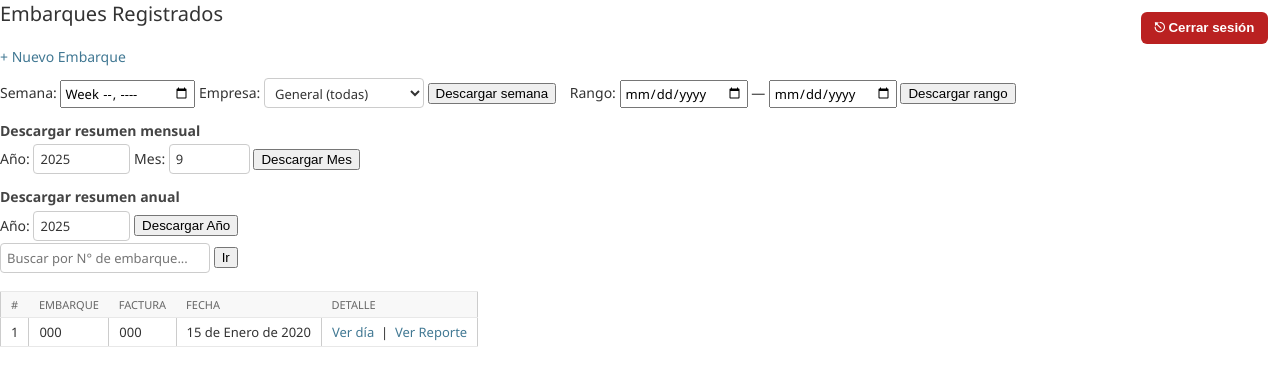
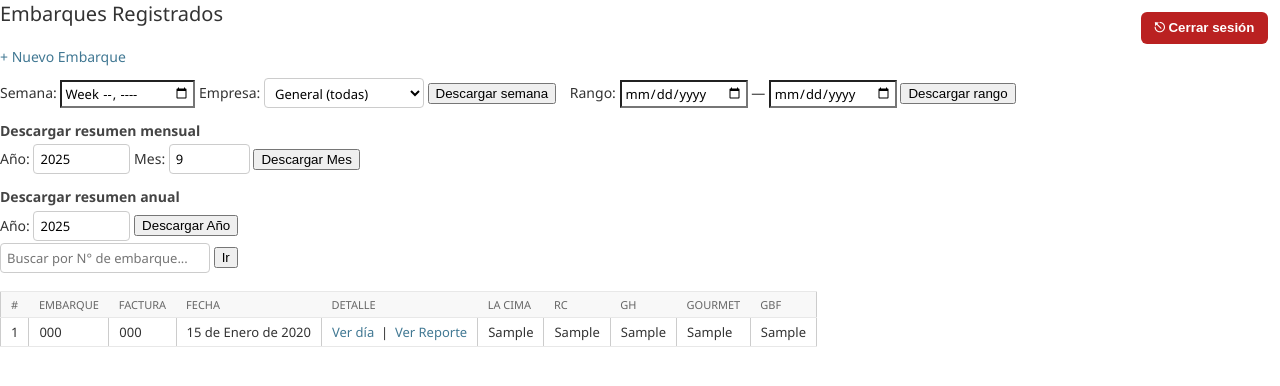
Before and after one commit to KevinLaga/lacima, a Django app: page /empaques/lista/ in a window 1280 px wide. Shown: the top 386 px of the page. Run offline with Django 5.2, Linux system fonts and the light colour scheme; a user stored in the database is signed in; tables that the repository leaves empty hold one stand-in row (values such as "Sample post").

Commit message:
Numero de embarque por empresa en el shipment_list

```diff
--- a/empaques/templates/empaques/shipment_list.html
+++ b/empaques/templates/empaques/shipment_list.html
@@ -26,6 +26,14 @@
     .logout-btn:hover { opacity: .92; }
     table { border-collapse: collapse; }
     th, td { padding: 6px 10px; }
+    /* Asegurar que se vea el texto en los controles */
+    select,
+    input[type="week"],
+    input[type="date"],
+    input[type="number"],
+    input[type="text"] {
+      background: #fff; color: #000;
+    }
   </style>
 
   <h1>Embarques Registrados</h1>
@@ -49,7 +57,6 @@
 
     <button type="submit" name="descargar" value="semana">Descargar semana</button>
   </form>
-
 
   <!-- Descarga por rango de fechas -->
   <form method="get" style="display:inline-block; margin-right:10px;">
@@ -98,6 +105,12 @@
         <th>Factura</th>
         <th>Fecha</th>
         <th>Detalle</th>
+        <!-- nuevas columnas por empresa -->
+        <th>La Cima</th>
+        <th>RC</th>
+        <th>GH</th>
+        <th>Gourmet</th>
+        <th>GBF</th>
       </tr>
     </thead>
     <tbody>
@@ -114,9 +127,15 @@
           <!-- Ver reporte específico (solo este embarque) -->
           <a href="{% url 'daily_report' %}?shipment_id={{ s.id }}">Ver Reporte</a>
         </td>
+        <!-- números de orden por empresa (sólo mostrar valor si existe) -->
+        <td>{{ s.order_lacima|default_if_none:"" }}</td>
+        <td>{{ s.order_rc|default_if_none:"" }}</td>
+        <td>{{ s.order_gh|default_if_none:"" }}</td>
+        <td>{{ s.order_gourmet|default_if_none:"" }}</td>
+        <td>{{ s.order_gbf|default_if_none:"" }}</td>
       </tr>
     {% empty %}
-      <tr><td colspan="5">No hay embarques aún.</td></tr>
+      <tr><td colspan="10">No hay embarques aún.</td></tr>
     {% endfor %}
     </tbody>
   </table>
```
Lines whose indentation alone changed are shown as unchanged.
